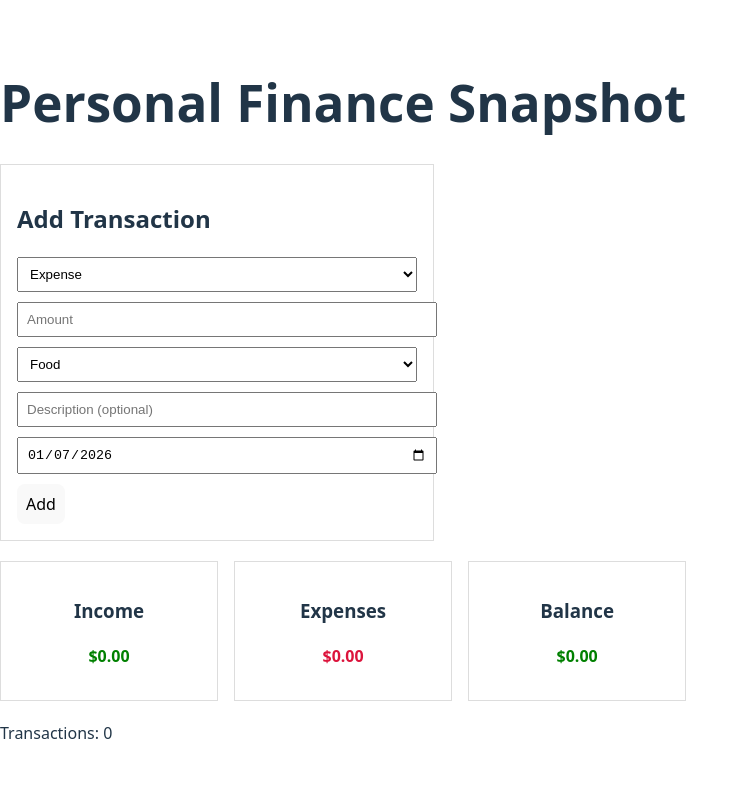
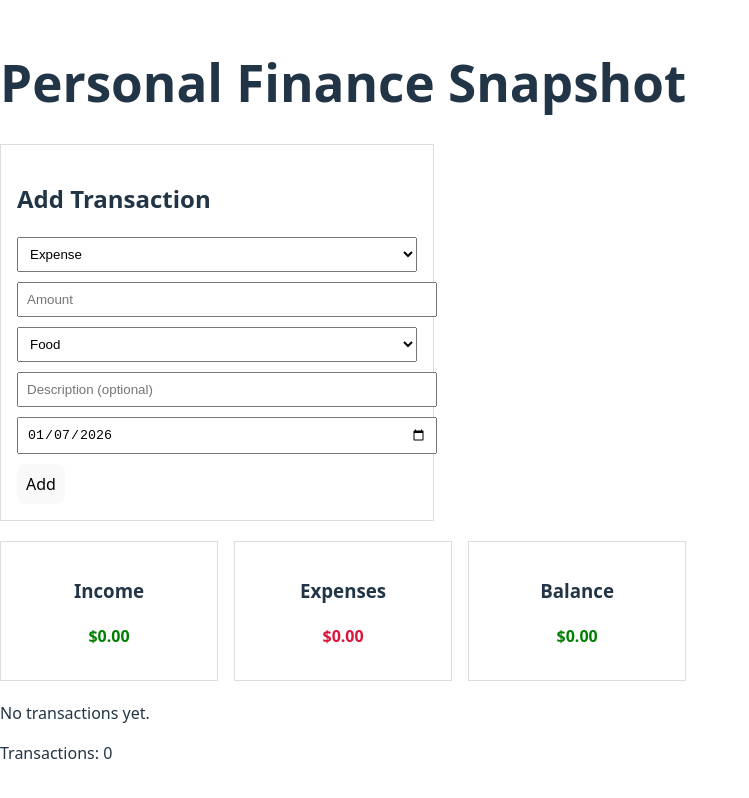
Before and after one commit to zypherson/personal-finance, a React (Vite) app: page / in a window 1280 px wide. Shown: the whole page, without its empty margins (0-749 px from the left). Built offline with nearby package versions, Linux system fonts and the light colour scheme.

Commit message:
added transactionList render

```diff
--- a/src/App.jsx
+++ b/src/App.jsx
@@ -49,7 +49,11 @@ function App() {
   onCancelEdit={() => setEditingTransaction(null)}
 />
       <Summary transactions={transactions} />
-
+      <TransactionList
+  transactions={transactions}
+  onDelete={deleteTransaction}
+  onEdit={setEditingTransaction}
+/>
       <p>Transactions: {transactions.length}</p>
     </div>
   );
```
